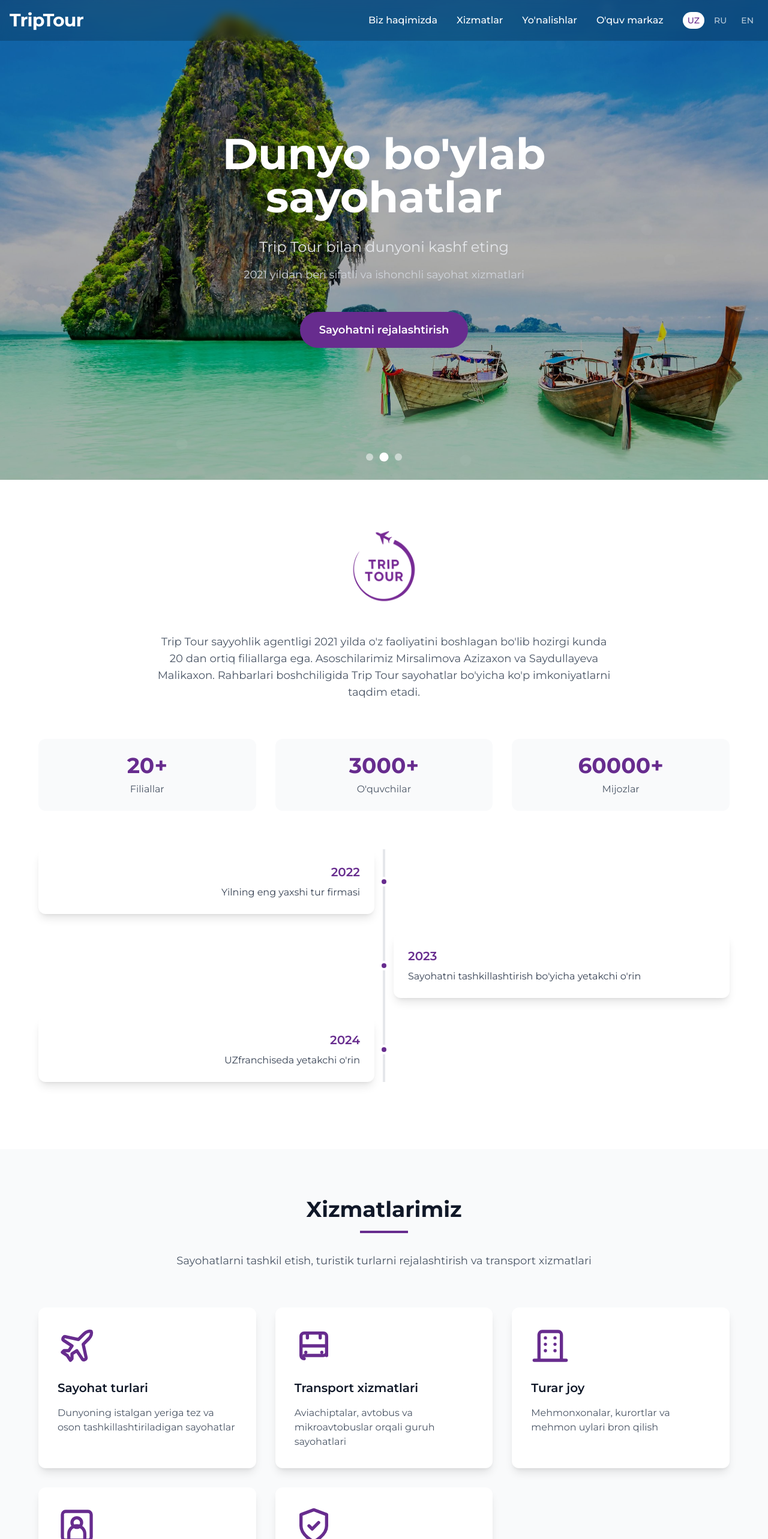
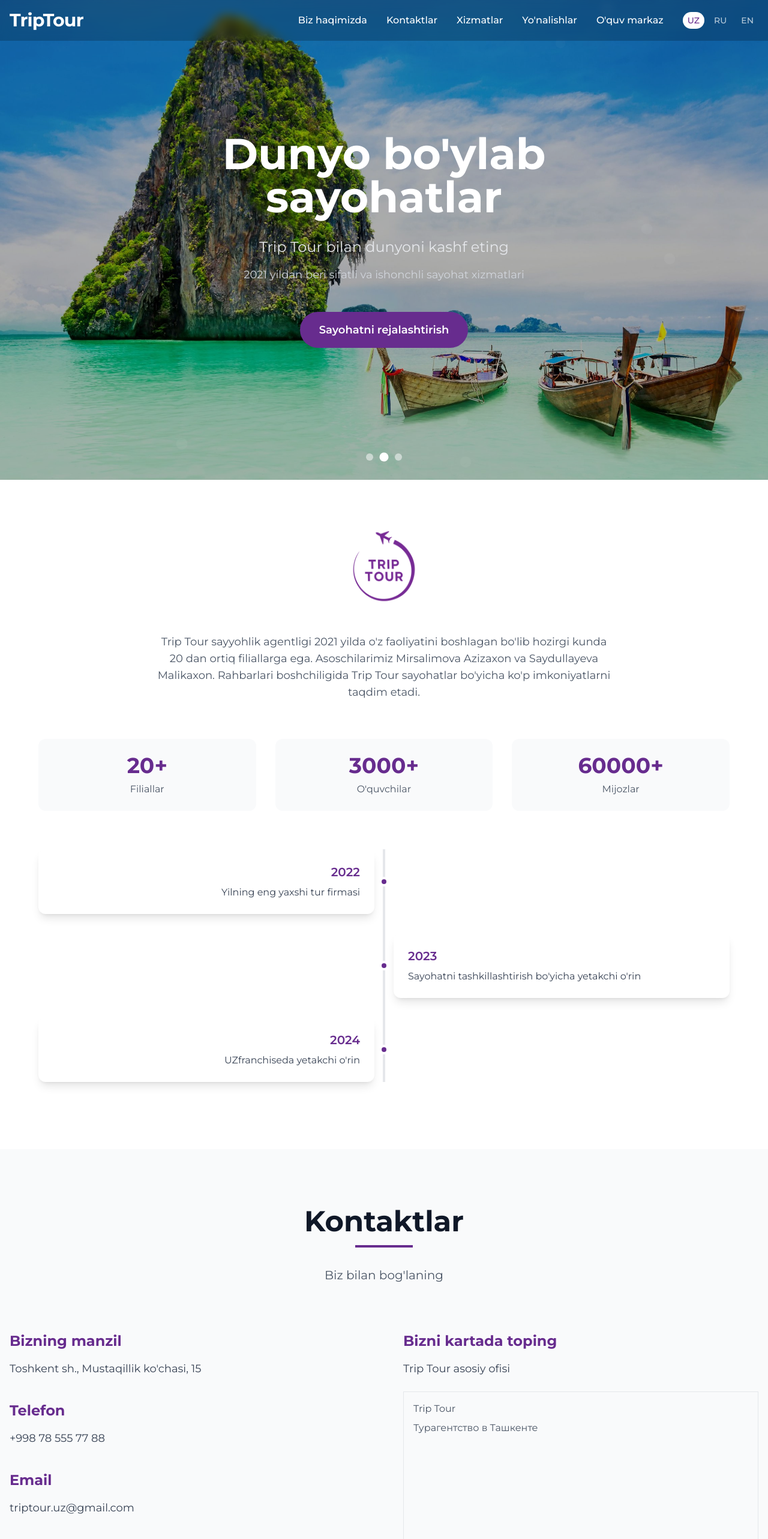
Before and after one commit to davidkhan4747/triptour-land, a Next.js app: page / in a window 1280 px wide. Shown: the top 2566 px of the page at 60% size. Built offline with nearby package versions, Linux system fonts and the light colour scheme.

Commit message:
fix to build fix

```diff
--- a/components/Layout/Header.tsx
+++ b/components/Layout/Header.tsx
@@ -9,6 +9,14 @@ const navigation = [
       uz: 'Biz haqimizda',
       ru: 'О нас',
       en: 'About Us'
+    }
+  },
+  {
+    href: '#contact',
+    label: {
+      uz: 'Kontaktlar',
+      ru: 'Контакты',
+      en: 'Contact'
     }
   },
   {
--- a/pages/index.tsx
+++ b/pages/index.tsx
@@ -4,6 +4,7 @@ import { Montserrat } from 'next/font/google';
 import Layout from '@/components/Layout/Layout';
 import Hero from '@/components/sections/Hero';
 import About from '@/components/sections/About';
+import Contact from '@/components/sections/Contact';
 import Services from '@/components/sections/Services';
 import Destinations from '@/components/sections/Destinations';
 // import Reviews from '@/components/sections/Reviews';
@@ -29,6 +30,7 @@ export default function Home() {
       <Layout language={language} onLanguageChange={handleLanguageChange}>
         <Hero language={language} />
         <About language={language} />
+        <Contact language={language} />
         <Services language={language} />
         <Destinations language={language} />
         <Study language={language} />
```
